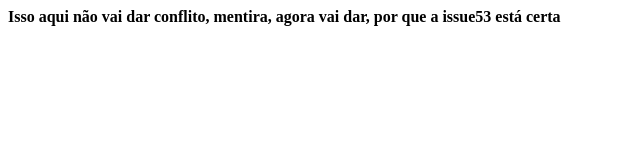
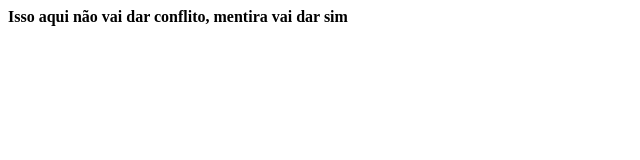
Before and after one commit to pedromoraesh/GCS, a plain HTML site: page Index.html in a window 1280 px wide. Shown: the whole page, without its empty margins (0-640 px from the left). Drawn offline with Linux system fonts and the light colour scheme.

Commit message:
Mudança no texto do Index.html

```diff
--- a/Index.html
+++ b/Index.html
@@ -1 +1 @@
-<b>Isso aqui não vai dar conflito, mentira, agora vai dar, por que a issue53 está certa<b>
+<b>Isso aqui não vai dar conflito, mentira vai dar sim<b>
```
